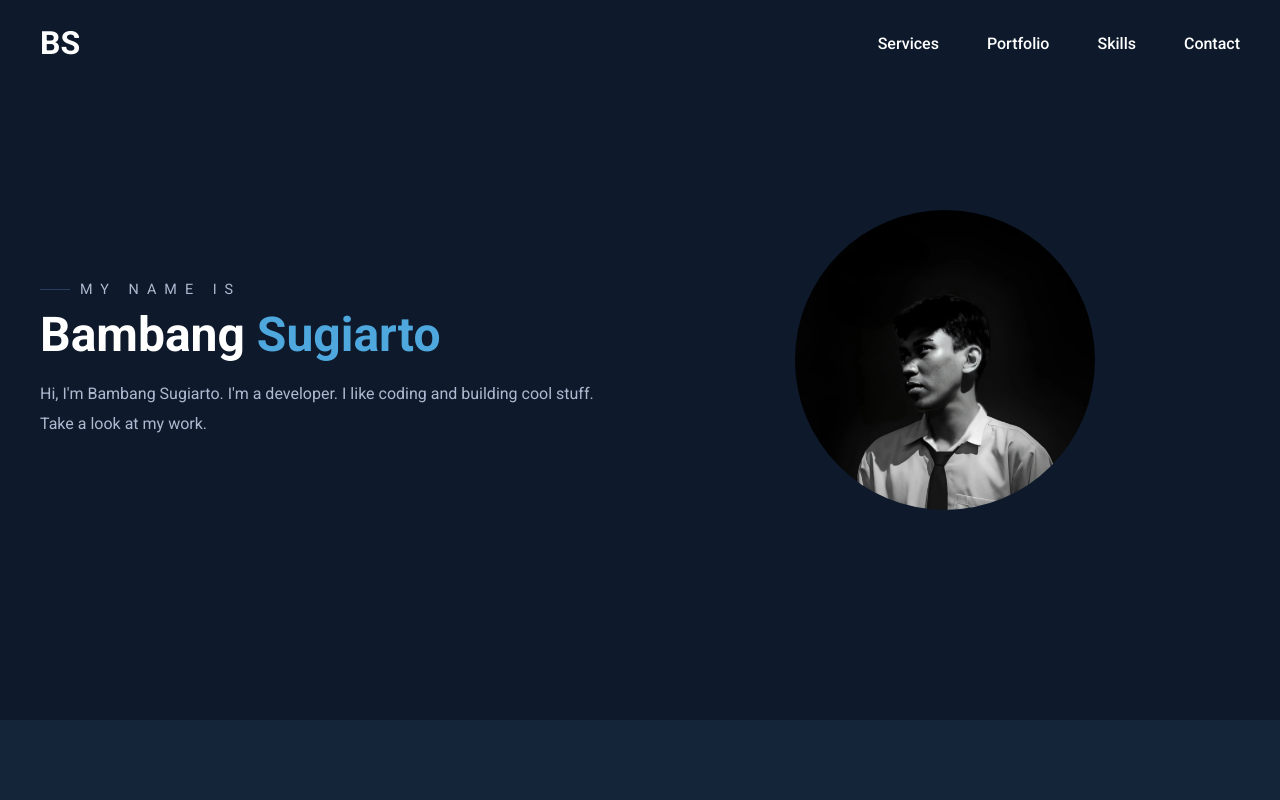
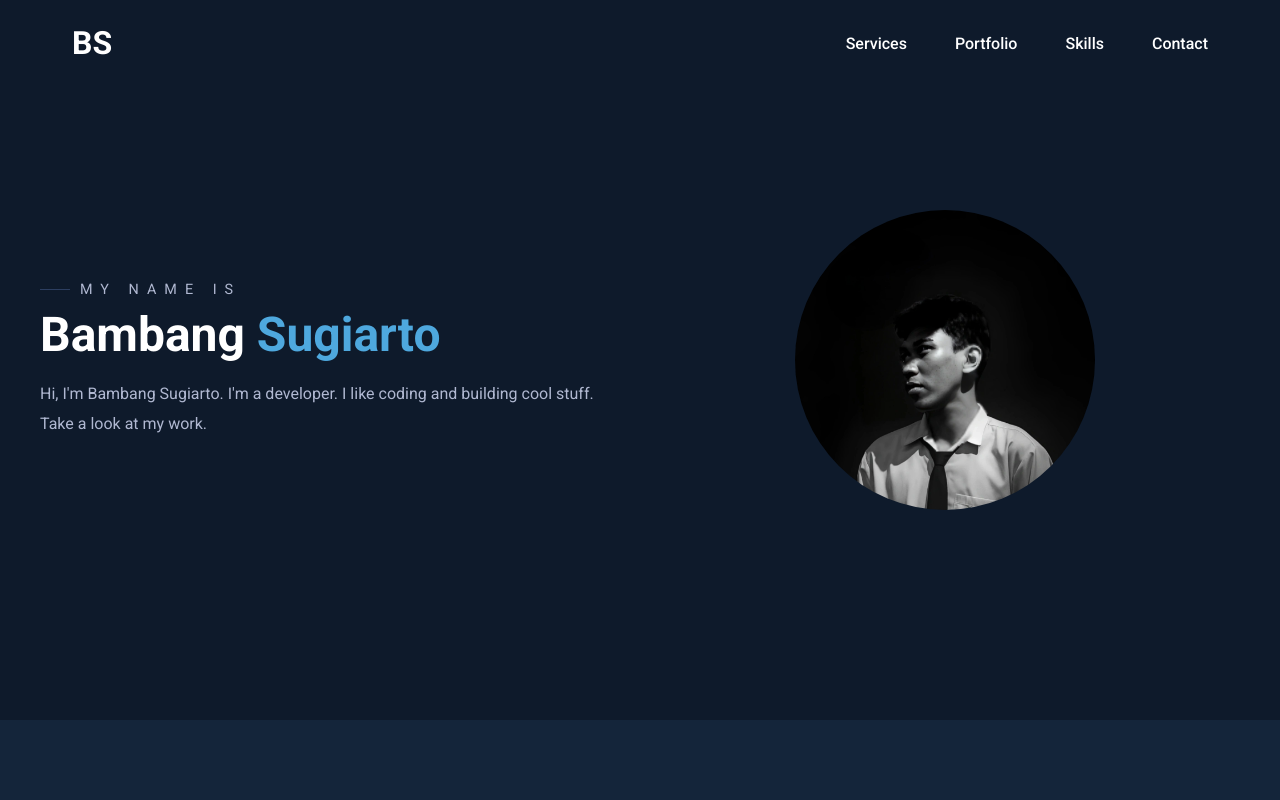
Before and after one commit to bamsgrtt/portfolio, a React (Vite) app: page / in a window 1280 px wide. Shown: the top 800 px of the page. Built offline with nearby package versions, Linux system fonts and the light colour scheme.

Commit message:
fix burger-menu

```diff
--- a/package.json
+++ b/package.json
@@ -15,7 +15,8 @@
   "dependencies": {
     "aos": "^2.3.4",
     "react": "^19.1.1",
-    "react-dom": "^19.1.1"
+    "react-dom": "^19.1.1",
+    "react-scroll": "^1.9.3"
   },
   "devDependencies": {
     "@eslint/js": "^9.36.0",
--- a/src/Components/Contact/Contact.jsx
+++ b/src/Components/Contact/Contact.jsx
@@ -1,9 +1,15 @@
 import React from 'react'
 import './Contact.css'
 import '../../App.css'
+import { Element } from 'react-scroll'
 const Contact = () => {
   return (
-    <div className='contact' data-aos="fade-up" data-aos-delay="200" data-aos-animate="aos-init aos-animate">
+    <Element
+    name="contact"
+    className='contact'
+    data-aos="fade-up"
+    data-aos-delay="200"
+    data-aos-animate="aos-init aos-animate">
       <div className="contact main-container">
         <div className="contact-left">
           <form
@@ -91,7 +97,7 @@ const Contact = () => {
           </div>
         </div>
       </div>
-    </div>
+    </Element>
   )
 }
 
--- a/src/Components/Hero/Hero.jsx
+++ b/src/Components/Hero/Hero.jsx
@@ -2,11 +2,11 @@ import React from 'react'
 import './Hero.css'
 import profile from '../../assets/images/profile.webp'
 import '../../App.css'
-
+import { Element } from 'react-scroll'
 const Hero = () => {
   return (
     <div className="main-container">
-    <section className="hero">
+    <Element className="hero">
       <div className="hero-left">
         <h3 className="pre-title" data-aos="fade-up" data-aos-delay="200" data-aos-animate="aos-init aos-animate">My name is</h3>
         <h1 className="hero-name" data-aos="fade-up" data-aos-delay="300" data-aos-animate="aos-init aos-animate">Bambang <span>Sugiarto</span></h1>
@@ -20,7 +20,7 @@ Take a look at my work.
       <div className="hero-right" data-aos="fade-up" data-aos-delay="200" data-aos-animate="aos-init aos-animate">
         <img src={profile} alt="Person Standing" />
       </div>
-    </section>
+    </Element>
   </div>
   )
 }
--- a/src/Components/Navbar/Navbar.css
+++ b/src/Components/Navbar/Navbar.css
@@ -1,3 +1,4 @@
+/* Navbar umum */
 .navbar-header {
   position: fixed;
   top: 0;
@@ -11,7 +12,7 @@
 
 .navbar-header.scrolled {
   background: var(--primaryBackgroundColor);
-    box-shadow: 0 2px 20px rgba(0, 0, 0, 0.3);
+  box-shadow: 0 2px 20px rgba(0,0,0,0.3);
   border-bottom: 1px solid var(--borderColor);
 }
 
@@ -19,143 +20,102 @@
   display: flex;
   justify-content: space-between;
   align-items: center;
-    padding: 1.5rem 0;
+  padding: 1.5rem 2rem;
   position: relative;
 }
 
-  .nav ul {
-    list-style: none;
+/* Logo */
+.logo a {
+  color: #fff;
+  font-weight: 700;
+  font-size: 2rem;
+  text-decoration: none;
+  transition: color 0.2s;
+}
+.logo a:hover { color: var(--primaryIconColor); }
+
+/* Menu desktop */
+.nav-links {
   display: flex;
   gap: 3rem;
-    margin: 0;
+  list-style: none;
 }
-
-  .logo {
-    display: flex;
-    align-items: center;
-    font-weight: 700;
-    font-size: 2rem;
-    z-index: 1001;
-  }
-
-  .logo a {
-    color: #ffffff;
-    transition: color 0.2s ease-in-out;
-  }
-
-  .logo a:hover {
-    color: var(--primaryIconColor);
-  }
-
-  .nav ul li {
-    display: flex;
-    align-items: center;
-  }
-
-  .nav ul li a {
-    color: #ffffff;
-    transition: color 0.2s ease-in-out;
+.nav-links li a {
+  color: #fff;
   font-weight: 500;
+  text-decoration: none;
   position: relative;
   padding: 0.5rem 0;
+  transition: color 0.2s;
 }
-
-  .nav ul li a:hover {
-    color: var(--primaryIconColor);
-  }
-
-  .nav ul li a::after {
-    content: '';
+.nav-links li a::after {
+  content: "";
   position: absolute;
   bottom: 0;
   left: 0;
-    width: 0;
+  width: 0%;
   height: 2px;
   background: var(--primaryIconColor);
-    transition: width 0.3s ease-in-out;
+  transition: width 0.3s;
 }
+.nav-links li a:hover::after { width: 100%; }
 
-  .nav ul li a:hover::after {
-    width: 100%;
+/* Hamburger */
+.burger {
+  display: none;
+  position: fixed;
+  top: 20px;
+  right: 5%;
+  flex-direction: column;
+  gap: 5px;
+  cursor: pointer;
+  z-index: 1100;
 }
-
 .burger div {
   width: 25px;
   height: 2px;
-    background-color: #4ea8de;
-    margin: 7px;
+  background: #4ea8de;
   transition: all 0.3s;
-    z-index: 1001;
 }
 
-  .burger {
-    display: none;
-    z-index: 1001;
-    position: relative;
-    cursor: pointer;
-  }
+/* Hamburger X */
+.burger.toggle-burger div:nth-child(1) { transform: rotate(45deg) translate(5px, 5px); }
+.burger.toggle-burger div:nth-child(2) { opacity: 0; }
+.burger.toggle-burger div:nth-child(3) { transform: rotate(-45deg) translate(5px, -5px); }
 
-  /* Responsive styles */
+/* ---------------- Responsive ---------------- */
 @media screen and (max-width: 825px) {
-    .navbar-header {
-      padding: 0;
-    }
+  .burger { display: flex;}
 
-    .nav {
-      padding: 1rem 0;
-    }
-
-    .burger {
-      display: block;
+  .nav-links {
     position: fixed;
-      top: 25px;
-      right: 5%;
-    }
-
-    .nav {
-      position: fixed;
+    top: 0;
+    right: 0;
     width: 70%;
-      right: 0;
-      top: 0;
     height: 100vh;
     flex-direction: column;
     background: var(--primaryBackgroundColor);
     border-left: 1px solid var(--borderColor);
-      z-index: 1000;
     transform: translateX(100%);
-      transition: 0.3s ease-in-out;
+    transition: transform 0.3s ease-in-out;
     padding-top: 6rem;
+    align-items: center;
+    justify-content: flex-start;
+    gap: 2.5rem;
   }
 
-    .nav ul {
-      height: 100vh;
-      align-items: center;
-      flex-direction: column;
-      justify-content: flex-start;
-      gap: 2.5rem;
-      padding-top: 3rem;
-    }
+  .nav-links.nav-active { transform: translateX(0); }
 
-    .nav-active {
-      transform: translateX(0);
-    }
-
-    .navbar-header.scrolled .burger {
+  .logo {
+    position: fixed;
     top: 20px;
+    left: 5%;
+    font-size: 1.6rem;
+    z-index: 1100;
   }
 }
 
 @media screen and (max-width: 640px) {
-    .burger {
-      top: 20px;
-      right: 5%;
+  .nav-links { width: 80%; gap: 2rem; }
+  .burger { top: 20px; right: 5%; }
 }
-
-    .nav {
-      width: 80%;
-    }
-
-    .nav ul {
-      gap: 2rem;
-    }
-  }
--- a/src/Components/Navbar/Navbar.jsx
+++ b/src/Components/Navbar/Navbar.jsx
@@ -1,57 +1,71 @@
-import React from 'react'
-import './Navbar.css'
-import '../../assets/main'
-import '../../App.css'
-import { useState, useEffect } from 'react'
+import React, { useState, useEffect } from "react";
+import { Link } from "react-scroll";
+import "./Navbar.css";
 
 const Navbar = () => {
   const [navActive, setNavActive] = useState(false);
   const [scrolled, setScrolled] = useState(false);
 
-  const handleBurgerClick = () => {
-    setNavActive(!navActive);
-  };
-
-  const closeMenu = () => {
-    setNavActive(false);
-  };
+  const toggleMenu = () => setNavActive(!navActive);
+  const closeMenu = () => setNavActive(false);
 
   useEffect(() => {
-    const handleScroll = () => {
-      const isScrolled = window.scrollY > 50;
-      setScrolled(isScrolled);
-    };
-
-    window.addEventListener('scroll', handleScroll);
-    return () => window.removeEventListener('scroll', handleScroll);
+    const handleScroll = () => setScrolled(window.scrollY > 50);
+    window.addEventListener("scroll", handleScroll);
+    return () => window.removeEventListener("scroll", handleScroll);
   }, []);
 
   return (
-    <header className={`navbar-header ${scrolled ? 'scrolled' : ''}`}>
+    <header className={`navbar-header ${scrolled ? "scrolled" : ""}`}>
       <div className="main-container">
         <div className="nav">
+          {/* Logo */}
           <div className="logo">
-            <a href="/" onClick={closeMenu}>BS</a>
+            <Link
+              to="hero"
+              smooth={true}
+              duration={500}
+              offset={-70}
+              onClick={closeMenu}
+            >
+              BS
+            </Link>
           </div>
 
-          <nav className={navActive ? "nav-active" : ""}>
-            <ul>
-              <li><a href="#services" onClick={closeMenu}>Services</a></li>
-              <li><a href="#portfolios" onClick={closeMenu}>Portfolio</a></li>
-              <li><a href="#skills" onClick={closeMenu}>Skills</a></li>
-              <li><a href="#contact" onClick={closeMenu}>Contact</a></li>
-            </ul>
-          </nav>
+          {/* Menu */}
+          <ul className={navActive ? "nav-links nav-active" : "nav-links"}>
+            <li>
+              <Link to="services" smooth={true} duration={100} offset={-70} onClick={closeMenu}>
+                Services
+              </Link>
+            </li>
+            <li>
+              <Link to="portfolios" smooth={true} duration={100} offset={-70} onClick={closeMenu}>
+                Portfolio
+              </Link>
+            </li>
+            <li>
+              <Link to="skills" smooth={true} duration={100} offset={-70} onClick={closeMenu}>
+                Skills
+              </Link>
+            </li>
+            <li>
+              <Link to="contact" smooth={true} duration={100} offset={-70} onClick={closeMenu}>
+                Contact
+              </Link>
+            </li>
+          </ul>
 
-          <div className={`burger ${navActive ? "toggle-burger" : ""}`} onClick={handleBurgerClick}>
-            <div className="line-1"></div>
-            <div className="line-2"></div>
-            <div className="line-3"></div>
+          {/* Hamburger */}
+          <div className={`burger ${navActive ? "toggle-burger" : ""}`} onClick={toggleMenu}>
+            <div></div>
+            <div></div>
+            <div></div>
           </div>
         </div>
       </div>
     </header>
-  )
-}
+  );
+};
 
-export default Navbar
+export default Navbar;
```
Also changed, not shown: 1 other file (tests, documents, lock files or other folders). Lines whose indentation alone changed are shown as unchanged.
